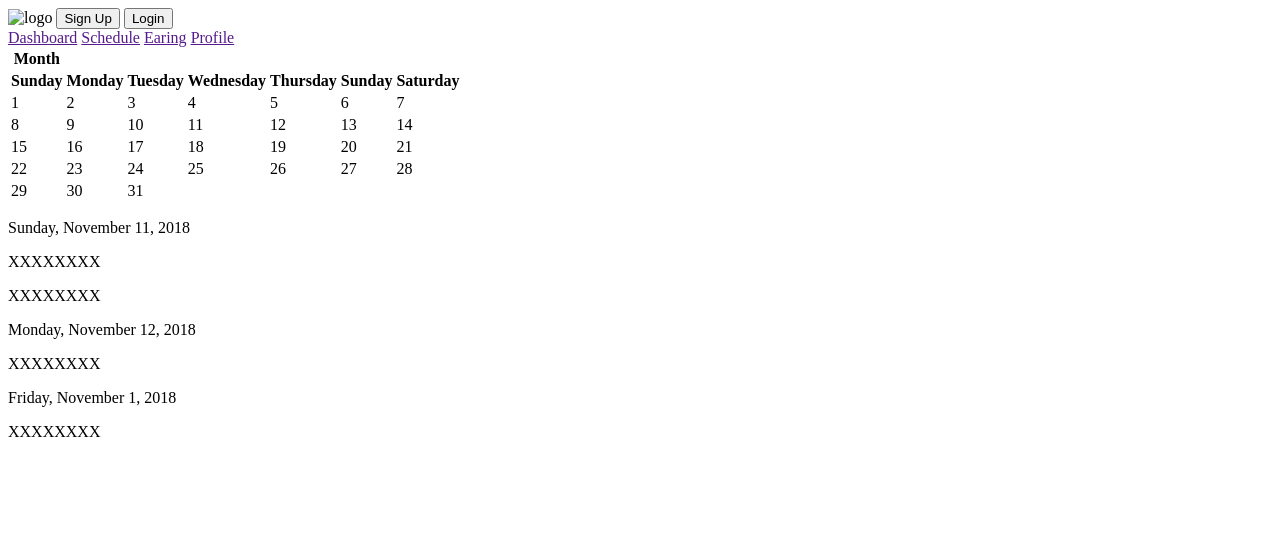
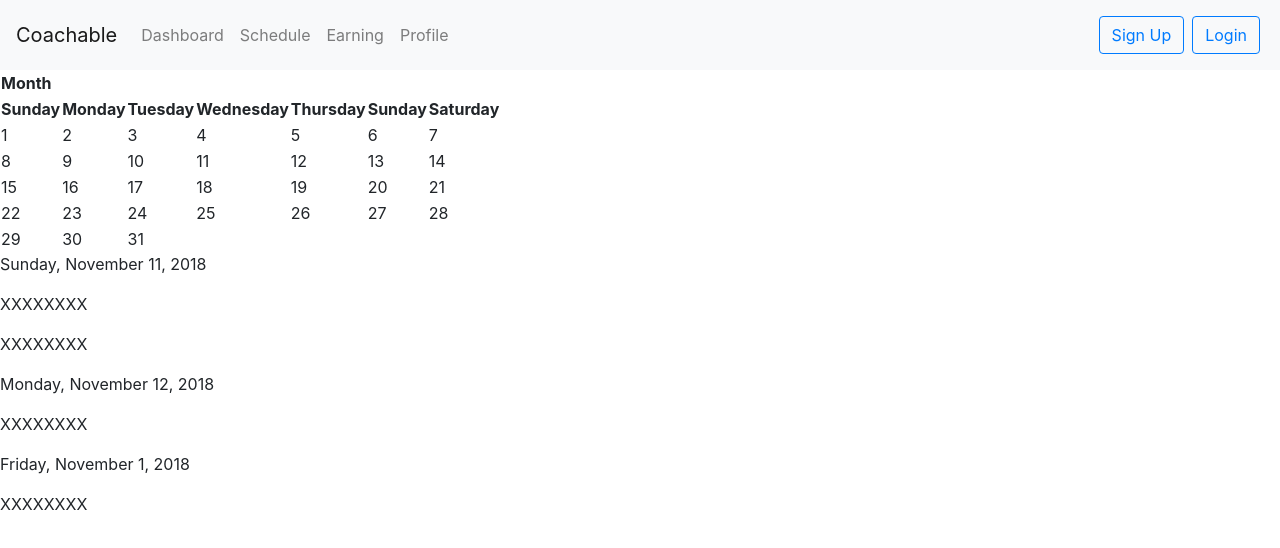
Before and after one commit to joecof/coachable, a website: page public/schedule.html in a window 1280 px wide. Drawn offline with nearby package versions, Linux system fonts and the light colour scheme; some packages are replaced by stand-ins of ours.

Commit message:
implement bootstraps to nav bar

```diff
--- a/public/schedule.html
+++ b/public/schedule.html
@@ -3,32 +3,48 @@
     <head>
         <meta charset="utf-8">
         <meta name="viewport" content="width=device-width, initial-scale=1">
-    <title>Welcome to Firebase Hosting</title>
-
+        <title>Coachable - Schedule</title>
         <!-- update the version number as needed -->
         <script defer src="/__/firebase/5.5.7/firebase-app.js"></script>
-
         <!-- include only the Firebase features as you need -->
         <script defer src="/__/firebase/5.5.7/firebase-auth.js"></script>
         <script defer src="/__/firebase/5.5.7/firebase-database.js"></script>
         <script defer src="/__/firebase/5.5.7/firebase-messaging.js"></script>
         <script defer src="/__/firebase/5.5.7/firebase-storage.js"></script>
-
         <!-- initialize the SDK after all desired features are loaded -->
         <script defer src="/__/firebase/init.js"></script>
+        <!-- Bootstrap -->
+        <link rel="stylesheet" href="https://stackpath.bootstrapcdn.com/bootstrap/4.1.3/css/bootstrap.min.css" integrity="sha384-MCw98/SFnGE8fJT3GXwEOngsV7Zt27NXFoaoApmYm81iuXoPkFOJwJ8ERdknLPMO" crossorigin="anonymous">
+        <script src="https://code.jquery.com/jquery-3.3.1.slim.min.js" integrity="sha384-q8i/X+965DzO0rT7abK41JStQIAqVgRVzpbzo5smXKp4YfRvH+8abtTE1Pi6jizo" crossorigin="anonymous"></script>
+        <script src="https://cdnjs.cloudflare.com/ajax/libs/popper.js/1.14.3/umd/popper.min.js" integrity="sha384-ZMP7rVo3mIykV+2+9J3UJ46jBk0WLaUAdn689aCwoqbBJiSnjAK/l8WvCWPIPm49" crossorigin="anonymous"></script>
+        <script src="https://stackpath.bootstrapcdn.com/bootstrap/4.1.3/js/bootstrap.min.js" integrity="sha384-ChfqqxuZUCnJSK3+MXmPNIyE6ZbWh2IMqE241rYiqJxyMiZ6OW/JmZQ5stwEULTy" crossorigin="anonymous"></script>
     </head>
     <body>
-      <header>
-          <img src="" alt="logo">
-          <button type="button" name="signup">Sign Up</button>
-          <button type="button" name="login">Login</button>
-          <nav>
-              <a href="">Dashboard</a>
-              <a href="">Schedule</a>
-              <a href="">Earing</a>
-              <a href="">Profile</a>
+        <nav class="navbar navbar-expand-lg navbar-light bg-light">
+            <a class="navbar-brand" href="#">Coachable</a>
+            <button class="navbar-toggler" type="button" data-toggle="collapse" data-target="#navbarSupportedContent" aria-controls="navbarSupportedContent" aria-expanded="false" aria-label="Toggle navigation">
+                <span class="navbar-toggler-icon"></span>
+            </button>
+            <div class="collapse navbar-collapse" id="navbarSupportedContent">
+                <ul class="navbar-nav mr-auto">
+                    <li class="nav-item">
+                        <a class="nav-link" href="#">Dashboard</a>
+                    </li>
+                    <li class="nav-item">
+                        <a class="nav-link" href="#">Schedule</a>
+                    </li>
+
+                    <li class="nav-item">
+                        <a class="nav-link" href="#">Earning</a>
+                    </li>
+                    <li class="nav-item">
+                        <a class="nav-link" href="#">Profile</a>
+                    </li>
+                </ul>
+                <button class="btn btn-outline-primary my-2 mx-1" type="button">Sign Up</button>
+                <button class="btn btn-outline-primary my-2 mx-1" type="button">Login</button>
+            </div>
         </nav>
-      </header>
         <div class="calender right">
             <table>
                 <tr>
@@ -112,7 +128,6 @@
                     <p>XXXXXXXX</p>
                 </div>
             </div>
-
         </div>
     </body>
 </html>
```
Lines whose indentation alone changed are shown as unchanged.
